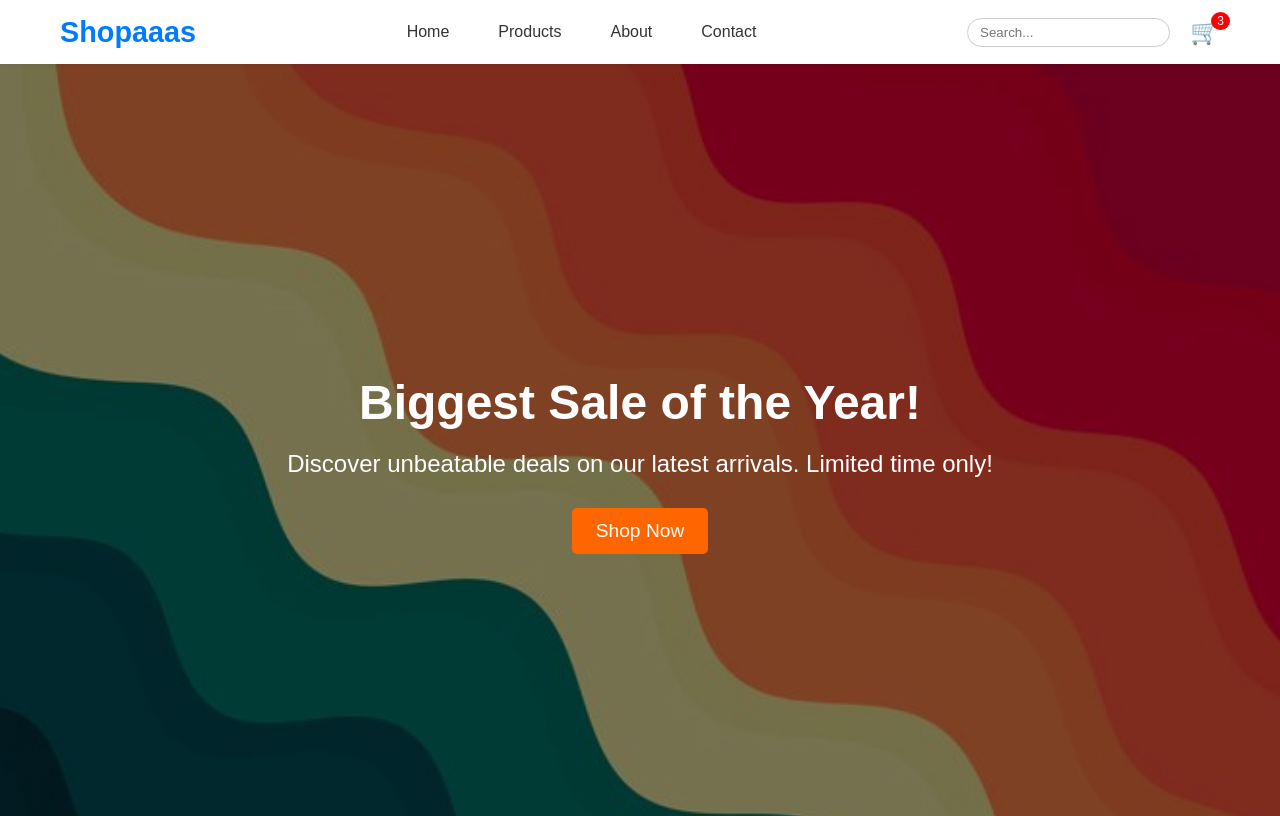
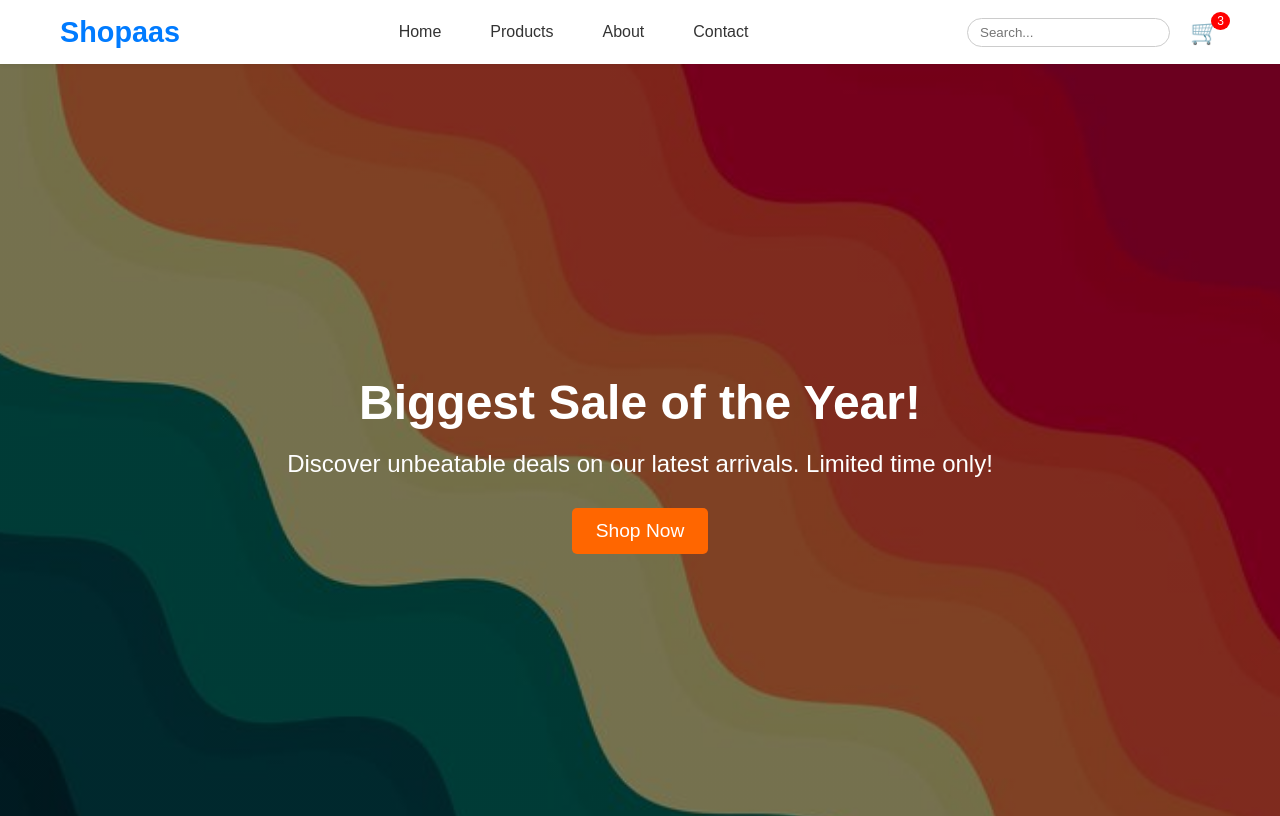
Before and after one commit to adilnabhan/ecommerce-1, a website: page index.html in a window 1280 px wide. Shown: the top 816 px of the page. Drawn offline with Linux system fonts and the light colour scheme; no server answers.

Commit message:
first try message

```diff
--- a/index.html
+++ b/index.html
@@ -13,7 +13,7 @@
     <div class="container">
 
       <!-- Logo -->
-      <div class="logo">Shopaaas</div>
+      <div class="logo">Shopaas</div>
 
       <!-- Hamburger Icon -->
       <button class="hamburger" id="hamburger">&#9776;</button>
```
